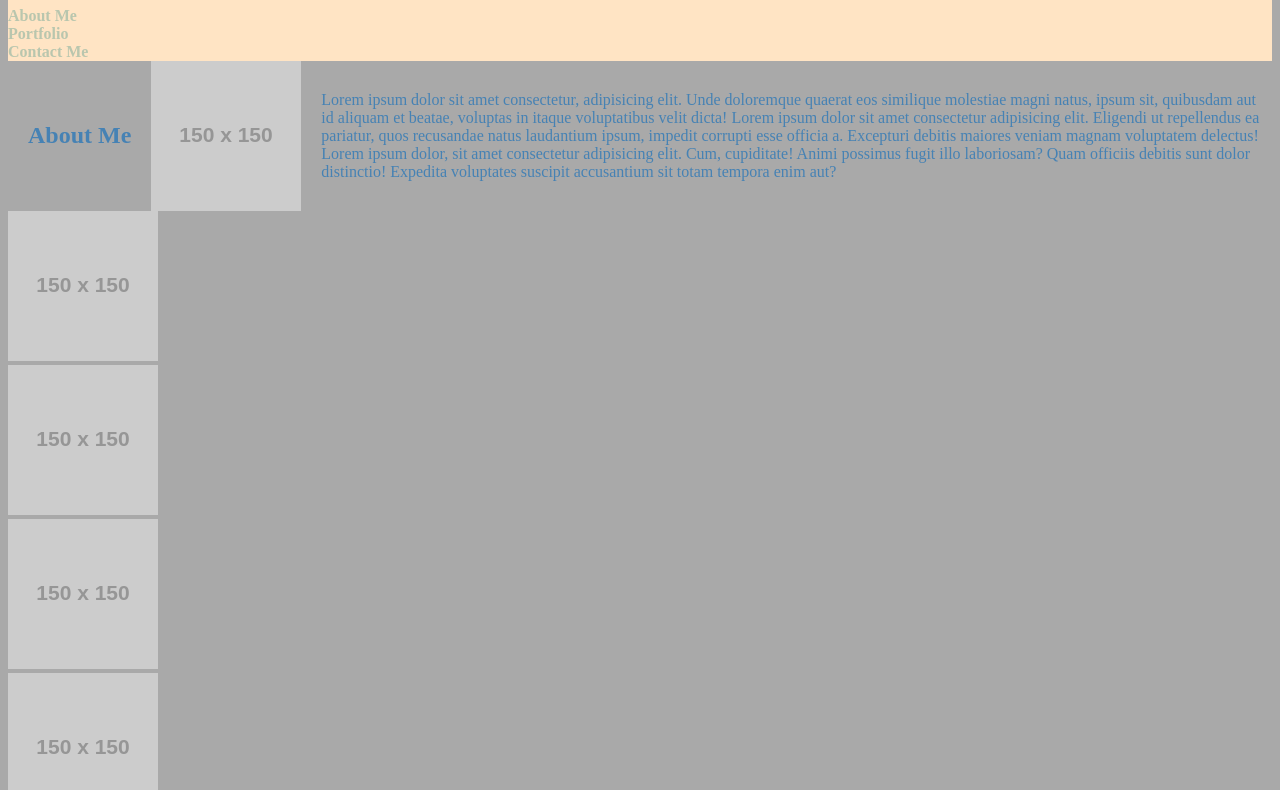
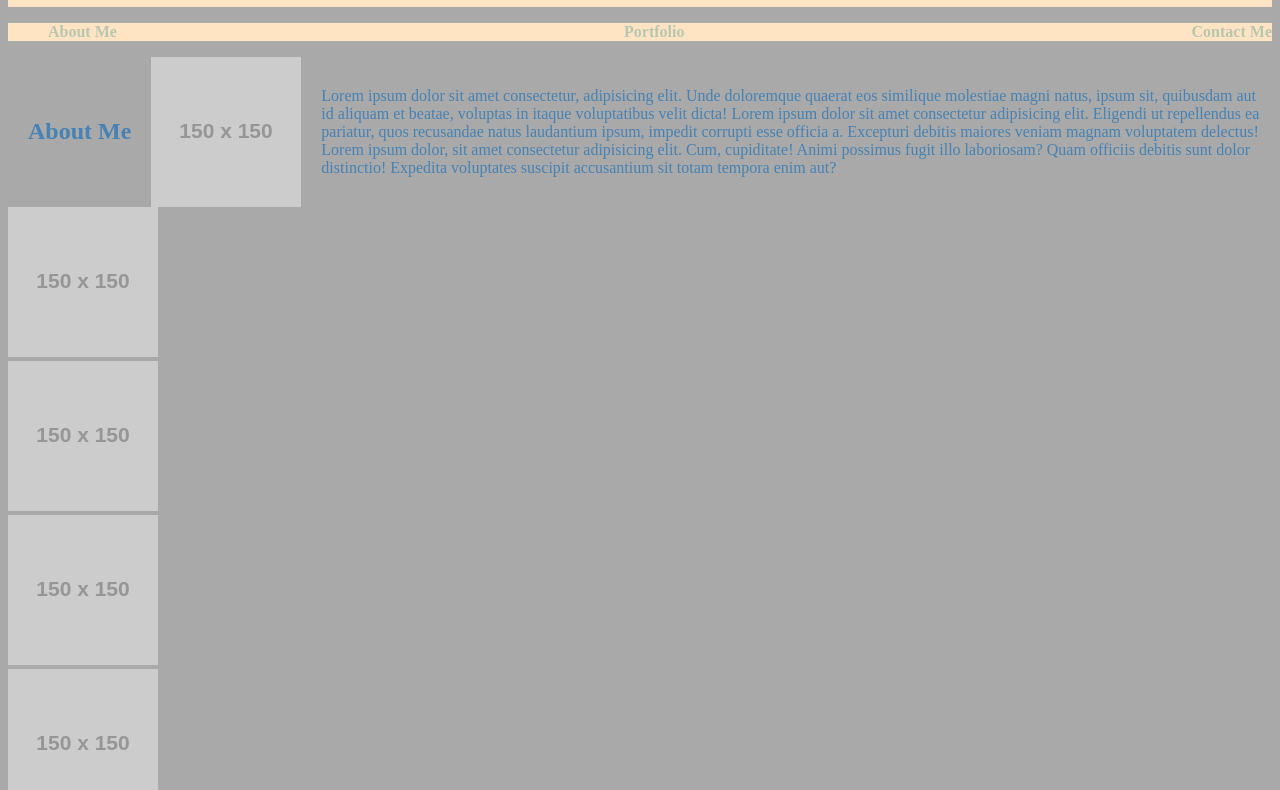
Before and after one commit to brettfritz/brettfritz-portfolio, a plain HTML site: page index.html in a window 1280 px wide. Shown: the part 81-871 px from the top of the page. Drawn offline with Linux system fonts and the light colour scheme; placeholder pictures from the web are drawn by us.

Commit message:
updated html save

```diff
--- a/index.html
+++ b/index.html
@@ -14,15 +14,11 @@
             <h1>Brett Fritz</h1>
         </div>
         <nav>
-            <div>
-                <a class="nav-links" href="#about-me">About Me</a>
-            </div>
-            <div>
-                <a class="nav-links" href="#portfolio">Portfolio</a>
-            </div>
-            <div>
-                <a class="nav-links" href="#contact-me">Contact Me</a>
-            </div>
+            <ul>
+                <a href="#about-me">About Me</a>
+                <a href="#portfolio">Portfolio</a>
+                <a href="#contact-me">Contact Me</a>
+            </ul>
         </nav>
     </header>
     <section class="about-me">
```
